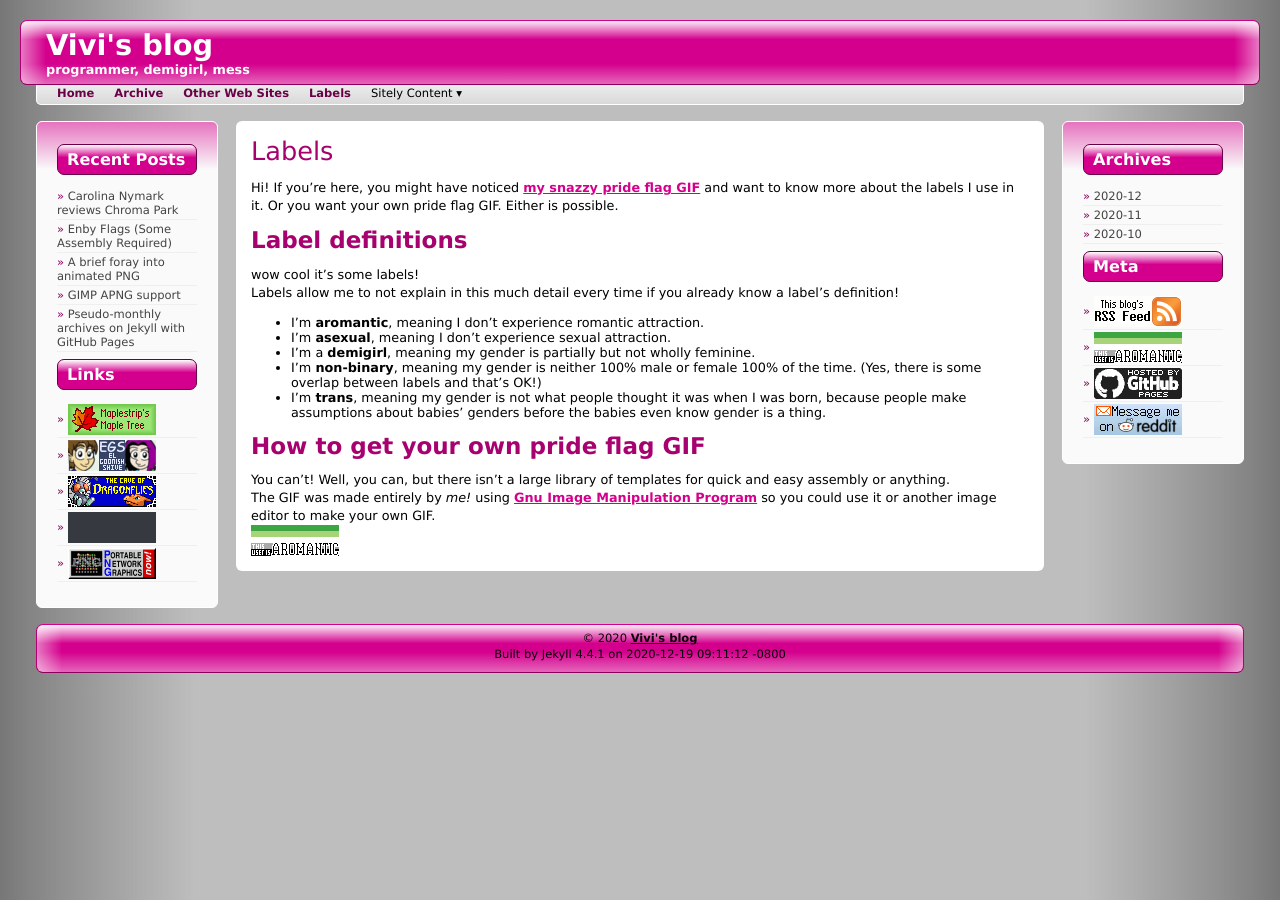
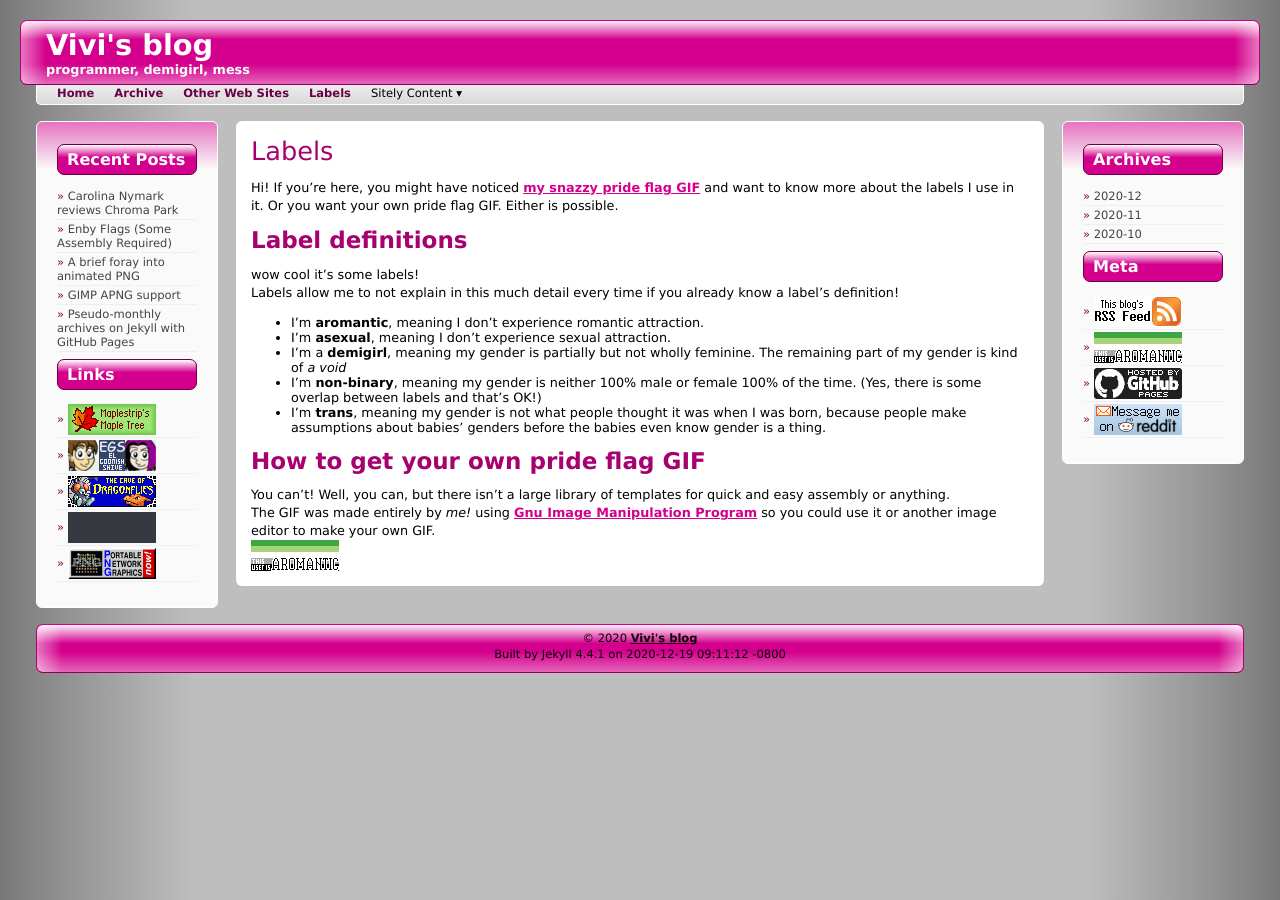
Before and after one commit to mincerafter42/mincerafter42.github.io, a Jekyll site: the page built from labels.md, in a window 1280 px wide. Built offline with Jekyll 4.4.1, drawn with Linux system fonts in a browser that asks for light colours.

Commit message:
Added clarification to Labels page

```diff
--- a/labels.md
+++ b/labels.md
@@ -8,7 +8,7 @@
 Labels allow me to not explain in this much detail every time if you already know a label's definition!
 * I'm **aromantic**, meaning I don't experience romantic attraction.
 * I'm **asexual**, meaning I don't experience sexual attraction.
-* I'm a **demigirl**, meaning my gender is partially but not wholly feminine.
+* I'm a **demigirl**, meaning my gender is partially but not wholly feminine. The remaining part of my gender is kind of _a void_
 * I'm **non-binary**, meaning my gender is neither 100% male or female 100% of the time. (Yes, there is some overlap between labels and that's OK!)
 * I'm **trans**, meaning my gender is not what people thought it was when I was born, because people make assumptions about babies' genders before the babies even know gender is a thing.
 
```
